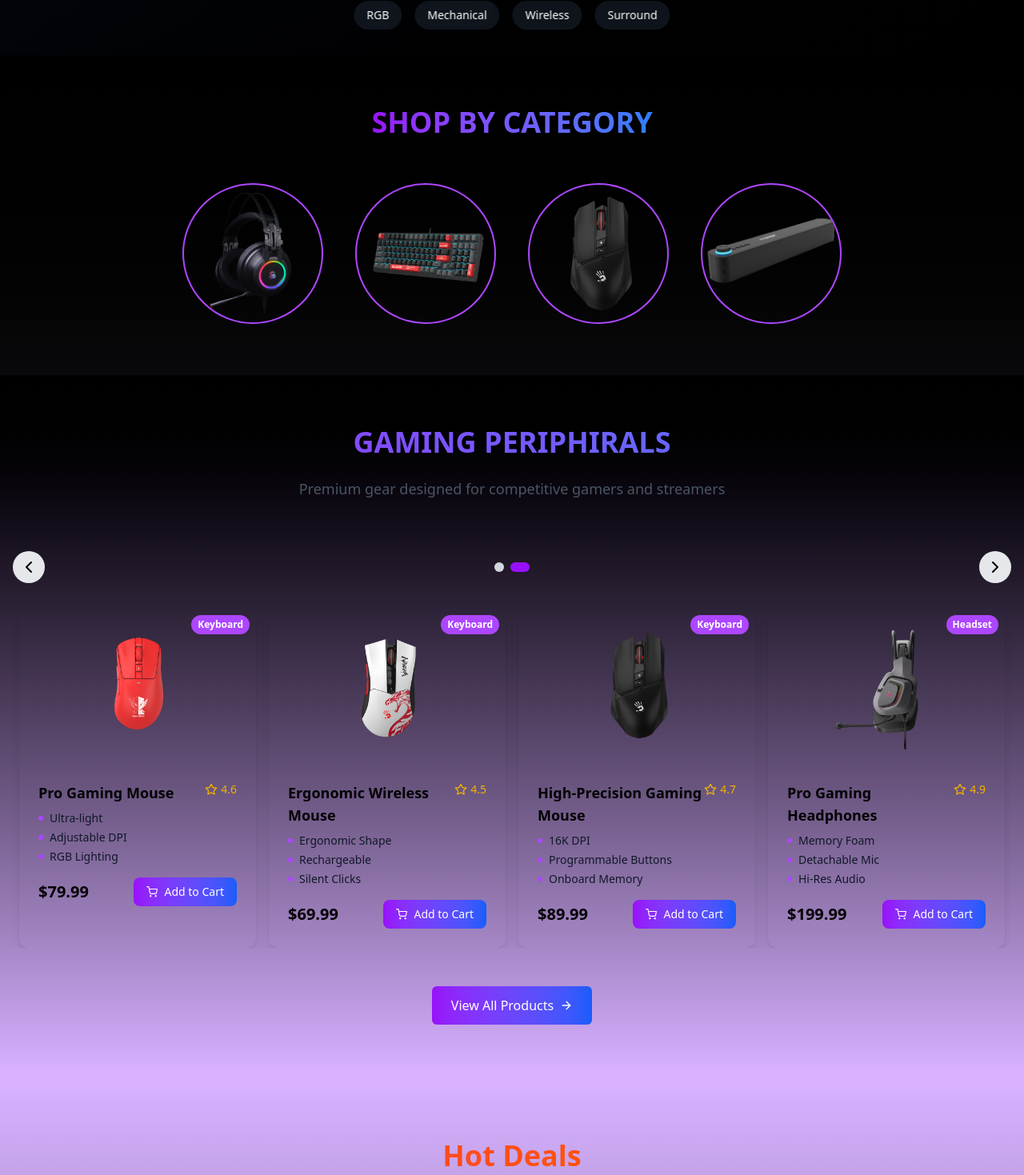
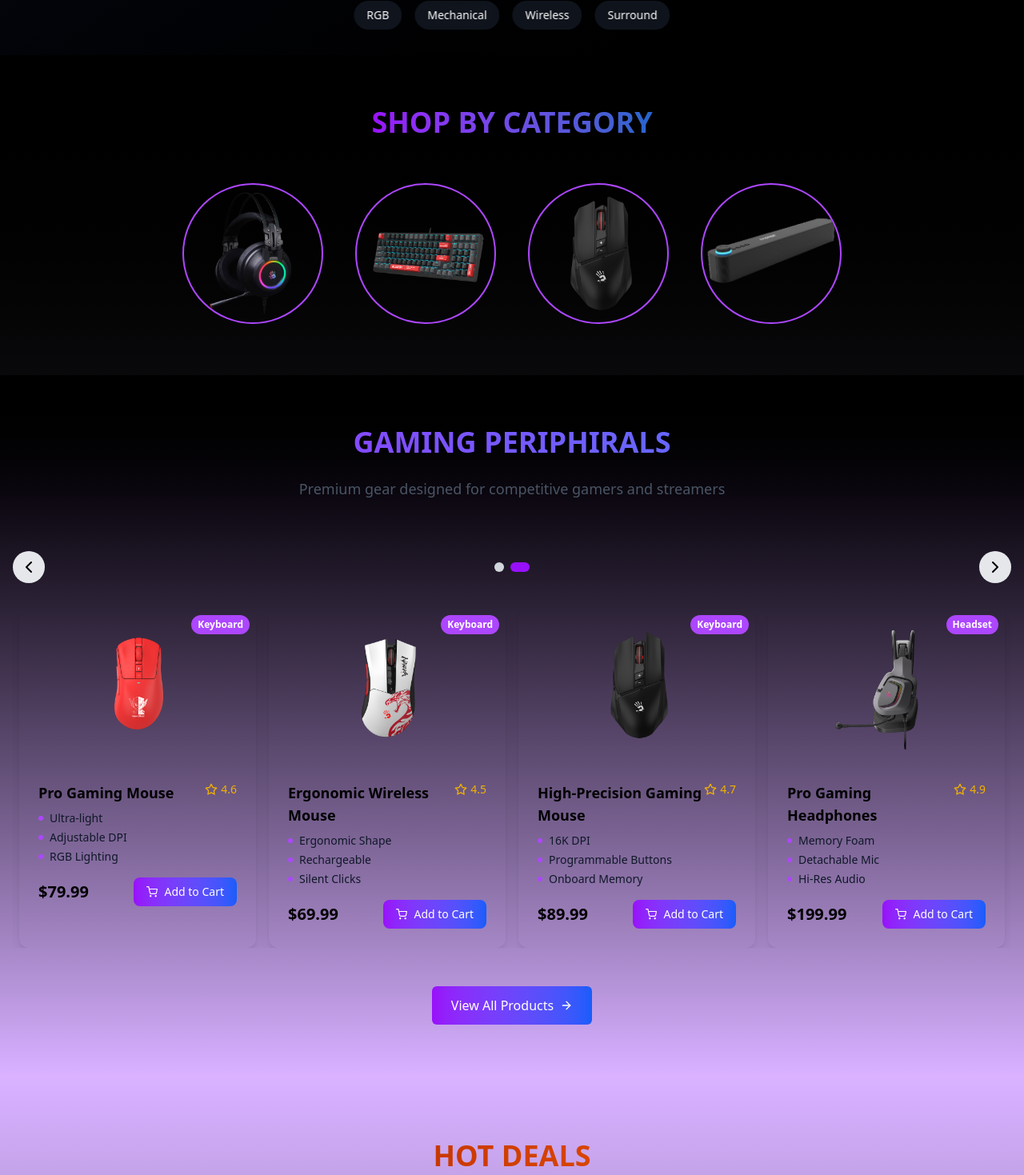
Before and after one commit to S-Q-Ali/Internship-Practice-Project, a React (Vite) app in the folder my-project/: page / in a window 1280 px wide. Shown: the part 818-2287 px from the top of the page at 80% size. Built offline with nearby package versions, Linux system fonts and the light colour scheme.

Commit message:
text formatting in CategorySection and Deals Section and Commenting/removing Deals and Categories tabs in Navbar

```diff
--- a/my-project/src/components/CategorySection.jsx
+++ b/my-project/src/components/CategorySection.jsx
@@ -12,7 +12,7 @@
   return (
     <section className="flex w-full bg-gradient-to-b from-black to-zinc-950 py-16">
       <div className="w-full flex flex-col items-center text-center">
-        <h1 className="text-3xl md:text-4xl font-bold bg-clip-text text-transparent bg-gradient-to-r from-purple-600 to-blue-500  mb-14">
+        <h1 className="text-3xl md:text-4xl font-bold bg-clip-text text-transparent bg-gradient-to-r from-purple-600 to-blue-500/80  mb-14">
           SHOP BY CATEGORY
         </h1>
 
--- a/my-project/src/components/Deals.jsx
+++ b/my-project/src/components/Deals.jsx
@@ -128,8 +128,8 @@
       <div className="container mx-auto px-4">
         {/* header */}
         <div className="text-center mb-8">
-          <h2 className="text-3xl md:text-4xl font-bold bg-clip-text text-transparent bg-gradient-to-r from-red-500 to-orange-500">
-            Hot Deals
+          <h2 className="text-3xl md:text-4xl font-bold bg-clip-text text-transparent bg-gradient-to-r from-red-800 to-orange-500">
+            HOT DEALS
           </h2>
           <p className="text-gray-600 dark:text-gray-300">
             Limited-time offers on premium gaming gear
--- a/my-project/src/components/Navbar.jsx
+++ b/my-project/src/components/Navbar.jsx
@@ -8,7 +8,6 @@
 import { RiShoppingCartLine } from "react-icons/ri";
 import { LuSunMoon,LuSun } from "react-icons/lu";
 import { useState } from "react";
-import CategoryPage from "./Categories";
 
 export default function Navbar({ darkMode, setDarkMode }) {
   const [isMenuOpen, setIsMenuOpen] = useState(false);
@@ -53,7 +52,7 @@
             >
               Products
             </Link>
-            <Link
+            {/* <Link
               to="/categories"
               className="text-foreground hover:text-brand transition-colors duration-200 font-medium"
             >
@@ -64,7 +63,7 @@
               className="text-foreground hover:text-brand transition-colors duration-200 font-medium"
             >
               Deals
-            </Link>
+            </Link> */}
             <Link
               to="/about"
               className="text-foreground hover:text-brand transition-colors duration-200 font-medium"
```
